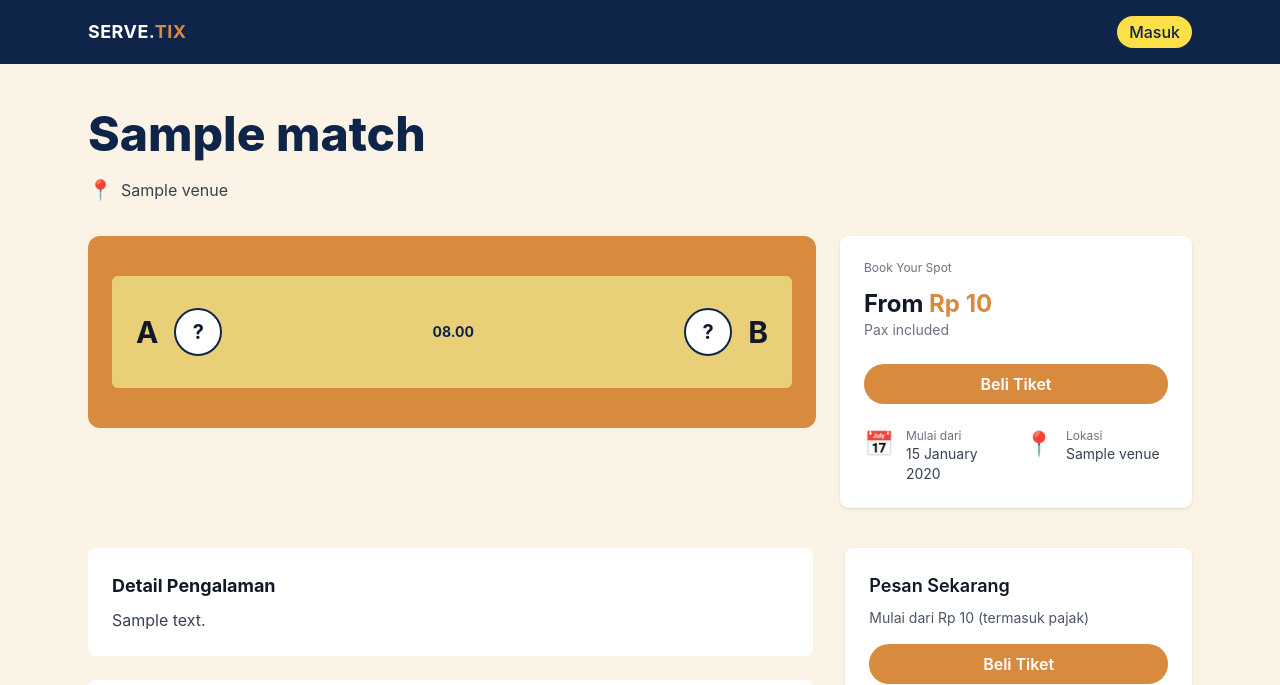
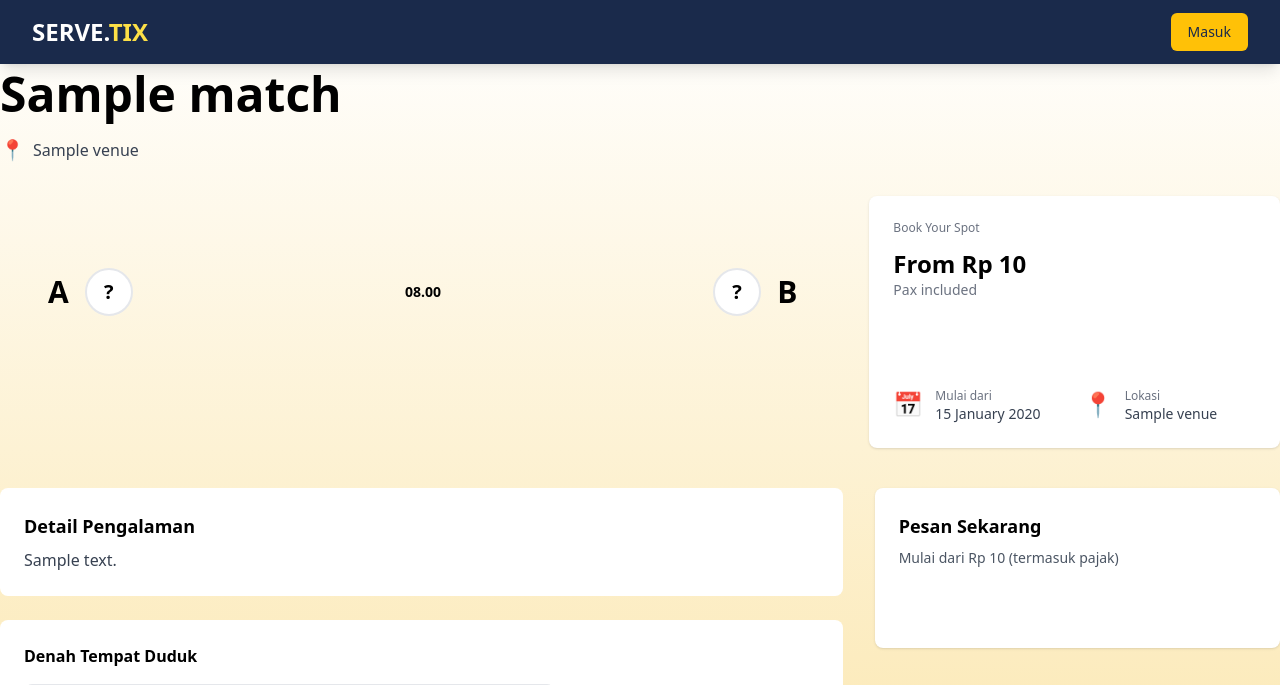
Before and after one commit to jebs-tech/bismillahmasukgoogle, a Django app: page /matches/1/ in a window 1280 px wide. Shown: the top 685 px of the page. Run offline with Django 5.2, Linux system fonts and the light colour scheme; tables that the repository leaves empty hold one stand-in row (values such as "Sample post"); some libraries are stand-ins or nearby versions; grey boxes are pictures that could not be loaded.

Commit message:
jaga jaga

```diff
--- a/templates/base.html
+++ b/templates/base.html
@@ -1,58 +1,59 @@
-{# templates/base.html #}
-<!doctype html>
-<html lang="id">
+<!DOCTYPE html>
+<html lang="en">
 <head>
-  <meta charset="utf-8" />
-  <meta name="viewport" content="width=device-width,initial-scale=1" />
-  <title>{% block title %}Serve.Tix{% endblock %}</title>
-
-  {% load static %}
-  <!-- Tailwind CDN (untuk development/prototype) -->
+    <meta charset="UTF-8">
+    <meta name="viewport" content="width=device-width, initial-scale=1.0">
+    <title>SERVE.TIX</title>
     <script src="https://cdn.tailwindcss.com"></script>
     <script>
+        // Konfigurasi warna kustom Tailwind agar sesuai dengan gambar
         tailwind.config = {
             theme: {
                 extend: {
                     colors: {
-            'serve-navy': '#0e2448',
-            'serve-cream': '#fbf4e6',
-            'serve-accent': '#d88b3f',
-            'serve-accent-2': '#e9cf77'
-          },
-          fontFamily: {
-            'inter': ['Inter', 'ui-sans-serif', 'system-ui', 'sans-serif']
+                        'brand-dark-blue': '#1a2a4b',
+                        'brand-gold': '#FFC107',
+                        'brand-orange': '#FFA043',
+                        'brand-light-blue': '#4A69BD',
                     }
                 }
             }
         }
     </script>
-  {% block head %}{% endblock %}
 </head>
-<body class="bg-serve-cream text-gray-900 font-inter antialiased">
+<body class="bg-gradient-to-t from-[#FADF95] to-[#FFFFFF] min-h-screen flex flex-col">
 
-  <!-- NAVBAR -->
-  <header class="bg-serve-navy text-white">
-    <div class="max-w-6xl mx-auto px-6 py-4 flex items-center justify-between">
-      <a href="{% url 'matches:index' %}" class="text-lg font-bold tracking-wide">
-        <span class="text-white">SERVE.</span><span class="text-serve-accent">TIX</span>
+    <nav class="bg-brand-dark-blue shadow-lg">
+        <div class="max-w-7xl mx-auto px-4 sm:px-6 lg:px-8">
+            <div class="flex justify-between h-16">
+              <div class="flex items-center">
+                <h1 class="text-xl sm:text-2xl font-bold">
+                  <span class="text-white">SERVE.</span><span class="text-yellow-300">TIX</span>
+              </h1>
+              </div>
+
+                <div class="flex items-center">
+                    {% if user.is_authenticated %}
+                        <a href="{% url 'user:profile' %}" class="text-gray-300 hover:text-white px-3 py-2 rounded-md text-sm font-medium">
+                            Profil ({{ user.username }})
                         </a>
-      <div>
-        <a href="#" class="inline-block bg-yellow-300 text-serve-navy px-3 py-1 rounded-full font-medium">Masuk</a>
+                        <a href="{% url 'user:logout' %}" class="ml-4 inline-flex items-center px-4 py-2 border border-transparent text-sm font-medium rounded-md text-brand-dark-blue bg-gray-200 hover:bg-white">
+                            Logout
+                        </a>
+                    {% else %}
+                        <a href="{% url 'user:login' %}" class="inline-flex items-center px-4 py-2 border border-transparent text-sm font-medium rounded-md text-brand-dark-blue bg-brand-gold hover:bg-yellow-300 font-bold">
+                            Masuk
+                        </a>
+                    {% endif %}
                 </div>
             </div>
-  </header>
+        </div>
+    </nav>
 
-  <!-- MAIN -->
-  <main class="min-h-screen">
-    <div class="max-w-6xl mx-auto px-6 py-10">
-      {% block content %}{% endblock %}
-    </div>
+    <main class="flex-grow">
+        {% block content %}
+        {% endblock %}
     </main>
 
-  <footer class="max-w-6xl mx-auto px-6 py-6 text-sm text-gray-600">
-    © {{ now.year }} Serve.Tix
-  </footer>
-
-  {% block scripts %}{% endblock %}
 </body>
 </html>
```
Lines whose indentation alone changed are shown as unchanged.
